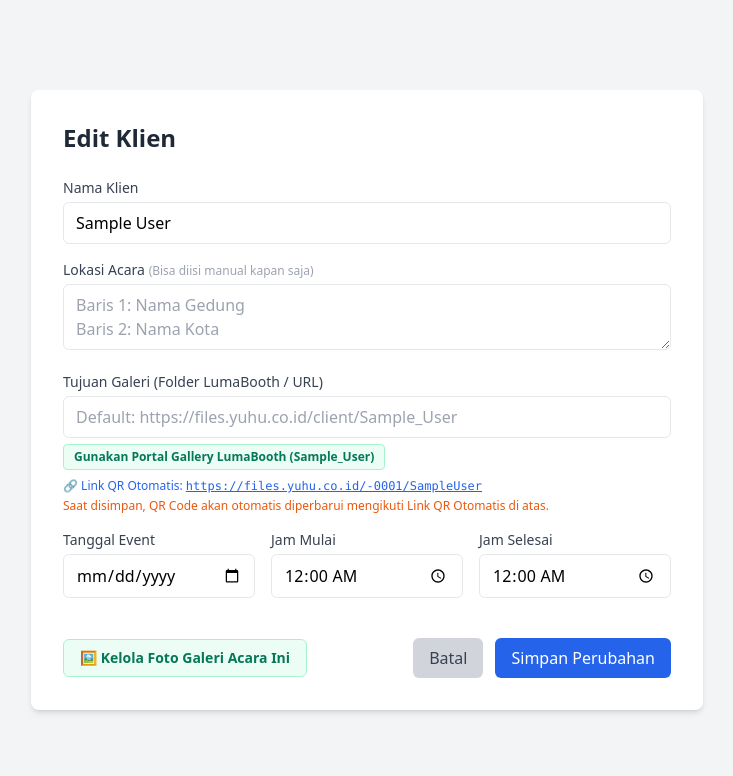
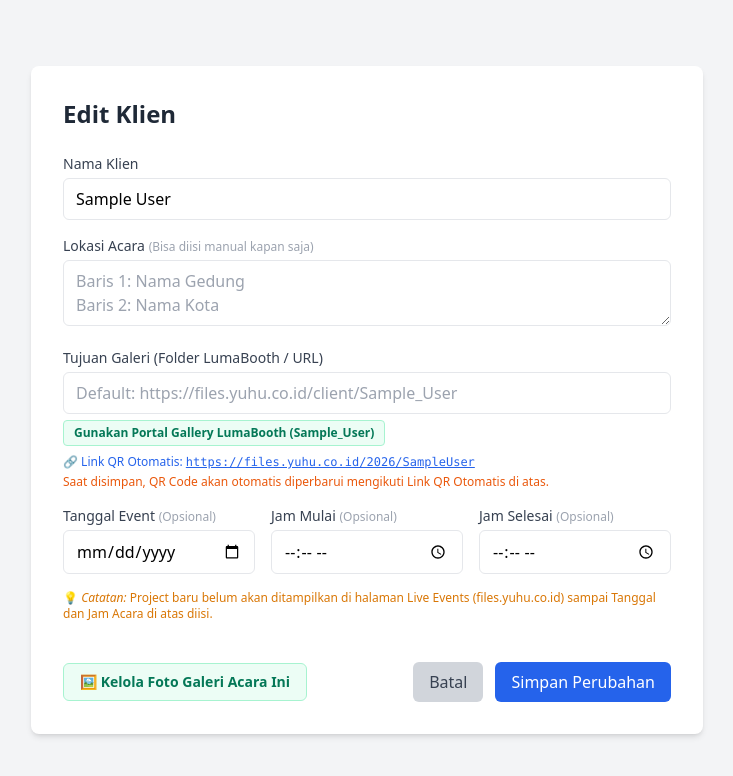
Before and after one commit to ochinliong/qr-photobooth, a PHP site: page /admin/edit.php?id=1 in a window 1280 px wide. Shown: the top 776 px of the page, without its empty margins (273-1006 px from the left). Run offline with PHP 8.4, Linux system fonts and the light colour scheme; the visitor is signed in with stand-in values (Sample User, id 1); some libraries are stand-ins or nearby versions.

Commit message:
Set default LumaBooth project schedule to NULL so they do not show in public Live Events

```diff
--- a/admin/edit.php
+++ b/admin/edit.php
@@ -37,12 +37,12 @@
     if (empty($link_galeri)) {
         $link_galeri = $default_gallery_link;
     }
-    $tanggal_event = $_POST['tanggal_event'];
-    $jam_mulai = $_POST['jam_mulai'];
-    $jam_selesai = $_POST['jam_selesai'];
+    $tanggal_event = !empty($_POST['tanggal_event']) ? $_POST['tanggal_event'] : null;
+    $jam_mulai = !empty($_POST['jam_mulai']) ? $_POST['jam_mulai'] : null;
+    $jam_selesai = !empty($_POST['jam_selesai']) ? $_POST['jam_selesai'] : null;
 
     // Buat Direct Link Otomatis sesuai Tahun & Nama Klien (tanpa spasi)
-    $tahun_event = date('Y', strtotime($tanggal_event));
+    $tahun_event = $tanggal_event ? date('Y', strtotime($tanggal_event)) : date('Y');
     $nama_clean = preg_replace('/\s+/', '', $nama_client);
     $custom_direct_link = rtrim($base_url, '/') . '/' . $tahun_event . '/' . $nama_clean;
 
@@ -71,7 +71,9 @@
     exit;
 }
 
-$init_year = date('Y', strtotime($client['tanggal_event']));
+$init_year = (!empty($client['tanggal_event']) && $client['tanggal_event'] !== '0000-00-00')
+    ? date('Y', strtotime($client['tanggal_event']))
+    : date('Y');
 $init_clean_name = preg_replace('/\s+/', '', $client['nama_client']);
 $init_direct_link = rtrim($base_url, '/') . '/' . $init_year . '/' . $init_clean_name;
 ?>
@@ -110,18 +112,21 @@
             </div>
             <div class="grid grid-cols-1 md:grid-cols-3 gap-4">
                 <div>
-                    <label class="block text-sm font-medium text-gray-700">Tanggal Event</label>
-                    <input type="date" name="tanggal_event" id="input_tanggal" value="<?= $client['tanggal_event'] ?>" required class="mt-1 w-full px-3 py-2 border rounded-md focus:border-blue-500 focus:outline-none" onchange="updatePreviewLink()">
+                    <label class="block text-sm font-medium text-gray-700">Tanggal Event <span class="text-xs text-gray-400 font-normal">(Opsional)</span></label>
+                    <input type="date" name="tanggal_event" id="input_tanggal" value="<?= htmlspecialchars($client['tanggal_event'] ?? '') ?>" class="mt-1 w-full px-3 py-2 border rounded-md focus:border-blue-500 focus:outline-none" onchange="updatePreviewLink()">
                 </div>
                 <div>
-                    <label class="block text-sm font-medium text-gray-700">Jam Mulai</label>
-                    <input type="time" name="jam_mulai" value="<?= $client['jam_mulai'] ?>" required class="mt-1 w-full px-3 py-2 border rounded-md focus:border-blue-500 focus:outline-none">
+                    <label class="block text-sm font-medium text-gray-700">Jam Mulai <span class="text-xs text-gray-400 font-normal">(Opsional)</span></label>
+                    <input type="time" name="jam_mulai" value="<?= htmlspecialchars($client['jam_mulai'] ?? '') ?>" class="mt-1 w-full px-3 py-2 border rounded-md focus:border-blue-500 focus:outline-none">
                 </div>
                 <div>
-                    <label class="block text-sm font-medium text-gray-700">Jam Selesai</label>
-                    <input type="time" name="jam_selesai" value="<?= $client['jam_selesai'] ?>" required class="mt-1 w-full px-3 py-2 border rounded-md focus:border-blue-500 focus:outline-none">
+                    <label class="block text-sm font-medium text-gray-700">Jam Selesai <span class="text-xs text-gray-400 font-normal">(Opsional)</span></label>
+                    <input type="time" name="jam_selesai" value="<?= htmlspecialchars($client['jam_selesai'] ?? '') ?>" class="mt-1 w-full px-3 py-2 border rounded-md focus:border-blue-500 focus:outline-none">
                 </div>
             </div>
+            <p class="text-xs text-amber-600 font-medium mt-1">
+                💡 <em>Catatan:</em> Project baru belum akan ditampilkan di halaman Live Events (files.yuhu.co.id) sampai Tanggal dan Jam Acara di atas diisi.
+            </p>
             <div class="flex flex-wrap items-center justify-between gap-3 pt-6">
                 <a href="gallery.php?id=<?= $client['id'] ?>" class="bg-emerald-50 text-emerald-700 border border-emerald-200 px-4 py-2 rounded-md hover:bg-emerald-100 font-semibold text-sm">
                     🖼️ Kelola Foto Galeri Acara Ini
--- a/admin/gallery.php
+++ b/admin/gallery.php
@@ -567,7 +567,7 @@
                             <a href="gallery.php?id=<?= $ev['id'] ?>" class="block p-3 rounded-xl transition <?= $is_active ? 'bg-blue-600 text-white shadow-sm' : 'hover:bg-slate-50 text-slate-800' ?>">
                                 <div class="font-bold text-sm truncate"><?= htmlspecialchars($ev['nama_client']) ?></div>
                                 <div class="flex items-center justify-between mt-1.5 text-xs <?= $is_active ? 'text-blue-100' : 'text-slate-500' ?>">
-                                    <span><?= htmlspecialchars($ev['tanggal_event']) ?></span>
+                                    <span><?= !empty($ev['tanggal_event']) ? htmlspecialchars($ev['tanggal_event']) : 'Belum Dijadwalkan' ?></span>
                                     <span class="font-bold px-2 py-0.5 rounded-full text-[11px] <?= $is_active ? 'bg-blue-700 text-white' : ($ev['media_count'] > 0 ? 'bg-emerald-100 text-emerald-700' : 'bg-slate-100 text-slate-500') ?>">
                                         📷 <?= $ev['media_count'] ?> File
                                     </span>
@@ -611,7 +611,7 @@
                                     </span>
                                 </div>
                                 <p class="text-xs text-slate-500 mt-1">
-                                    📅 <?= htmlspecialchars($selected_event['tanggal_event']) ?> (<?= substr($selected_event['jam_mulai'], 0, 5) ?> - <?= substr($selected_event['jam_selesai'], 0, 5) ?>)
+                                    📅 <?= !empty($selected_event['tanggal_event']) ? (htmlspecialchars($selected_event['tanggal_event']) . ' (' . substr($selected_event['jam_mulai'] ?? '', 0, 5) . ' - ' . substr($selected_event['jam_selesai'] ?? '', 0, 5) . ')') : 'Jadwal belum ditentukan' ?>
                                     • 📍 <?= htmlspecialchars($selected_event['lokasi'] === '-' ? 'Lokasi belum diisi' : $selected_event['lokasi']) ?>
                                 </p>
                             </div>
--- a/lumabooth_sync.php
+++ b/lumabooth_sync.php
@@ -67,6 +67,16 @@
     }
 }
 
+// Migrasi satu kali: pastikan tanggal_event dan jam_mulai/selesai mengizinkan NULL
+// sehingga project baru otomatis dari LumaBooth belum memiliki jadwal default (tidak terlihat di Live Events tamu)
+if (!file_exists(__DIR__ . '/.db_schema_v2_migrated')) {
+    try {
+        $pdo->exec("ALTER TABLE clients MODIFY tanggal_event DATE NULL DEFAULT NULL, MODIFY jam_mulai TIME NULL DEFAULT NULL, MODIFY jam_selesai TIME NULL DEFAULT NULL");
+        $pdo->exec("UPDATE clients SET tanggal_event = NULL, jam_mulai = NULL, jam_selesai = NULL WHERE (lokasi = '-' OR lokasi = '' OR slug LIKE 'lb-%') AND jam_mulai = '00:00:00' AND jam_selesai = '23:59:00'");
+        @file_put_contents(__DIR__ . '/.db_schema_v2_migrated', date('Y-m-d H:i:s'));
+    } catch (Exception $e) {}
+}
+
 if (!function_exists('ensureLumaboothEventInDb')) {
     function ensureLumaboothEventInDb($pdo, $base_url, $folder_name, $is_active_upload = false, $preloaded_clients = null) {
         $folder_name = trim(str_replace(['..', '/', '\\', "\0"], '', (string)$folder_name));
@@ -96,7 +106,7 @@
         // Jika saat upload foto ke-2 dst folder ini sudah tercatat di DB (.db_registered.lock ada),
         // langsung lewati query DB & lewati lock agar 4+ komputer bisa upload paralel tanpa hambatan!
         if ($is_active_upload && file_exists($registered_marker) && !file_exists($deleted_marker) && (!isset($_REQUEST['action']) || $_REQUEST['action'] !== 'register_event')) {
-            return ['nama_client' => str_replace('_', ' ', $folder_name), 'tanggal_event' => date('Y-m-d')];
+            return ['nama_client' => str_replace('_', ' ', $folder_name), 'tanggal_event' => null];
         }
 
         $req_clean = strtolower(preg_replace('/[^a-zA-Z0-9]/', '', $folder_name));
@@ -112,7 +122,7 @@
             // Cek ulang di dalam lock apakah request dari komputer lain baru saja mendaftarkannya
             if ($is_active_upload && file_exists($registered_marker) && !file_exists($deleted_marker) && (!isset($_REQUEST['action']) || $_REQUEST['action'] !== 'register_event')) {
                 if ($lock_fp) { @flock($lock_fp, LOCK_UN); @fclose($lock_fp); }
-                return ['nama_client' => str_replace('_', ' ', $folder_name), 'tanggal_event' => date('Y-m-d')];
+                return ['nama_client' => str_replace('_', ' ', $folder_name), 'tanggal_event' => null];
             }
 
             if (is_array($preloaded_clients)) {
@@ -158,9 +168,11 @@
             if ($slug_base === '') $slug_base = 'event';
             $slug = 'lb-' . $slug_base;
 
-            $tanggal_event = date('Y-m-d');
-            $jam_mulai = '00:00:00';
-            $jam_selesai = '23:59:00';
+            // Project baru dari LumaBooth belum memiliki tanggal & jam acara secara default
+            // agar TIDAK terlihat oleh tamu umum di halaman Live Events (files.yuhu.co.id)
+            $tanggal_event = null;
+            $jam_mulai = null;
+            $jam_selesai = null;
             $lokasi_default = '-';
 
             $qr_folder_path = __DIR__ . '/uploads/qrcodes';
@@ -191,7 +203,7 @@
 
             // Download QR Code hanya jika file QR belum ada
             if (!file_exists($qr_filepath) && function_exists('curl_init')) {
-                $tahun_event = date('Y', strtotime($tanggal_event));
+                $tahun_event = !empty($tanggal_event) ? date('Y', strtotime($tanggal_event)) : date('Y');
                 $nama_clean = preg_replace('/\s+/', '', $readable_name);
                 $custom_direct_link = rtrim($base_url, '/') . '/' . $tahun_event . '/' . $nama_clean;
                 $qr_api = 'https://api.qrserver.com/v1/create-qr-code/?size=300x300&data=' . urlencode($custom_direct_link);
@@ -258,7 +270,8 @@
         foreach ($unregistered_dirs as $d) {
             $res = ensureLumaboothEventInDb($pdo, $base_url, $d, false, $preloaded);
             if ($res) {
-                $synced_list[] = $res['nama_client'] . ' -> ' . rtrim($base_url, '/') . '/' . date('Y', strtotime($res['tanggal_event'])) . '/' . preg_replace('/\s+/', '', $res['nama_client']);
+                $yr_res = (!empty($res['tanggal_event'])) ? date('Y', strtotime($res['tanggal_event'])) : date('Y');
+                $synced_list[] = $res['nama_client'] . ' -> ' . rtrim($base_url, '/') . '/' . $yr_res . '/' . preg_replace('/\s+/', '', $res['nama_client']);
                 $preloaded = null; // refresh jika ada insert baru
             }
         }
--- a/redirect.php
+++ b/redirect.php
@@ -85,8 +85,8 @@
 }
 
 if (!empty($year) && !empty($search_slug)) {
-    // 1. Cari di database yang tahunnya cocok
-    $stmt = $pdo->prepare("SELECT * FROM clients WHERE YEAR(tanggal_event) = ? ORDER BY id DESC");
+    // 1. Cari di database yang tahunnya cocok atau tanggal_event masih kosong (project baru LumaBooth)
+    $stmt = $pdo->prepare("SELECT * FROM clients WHERE (YEAR(tanggal_event) = ? OR tanggal_event IS NULL OR tanggal_event = '0000-00-00') ORDER BY id DESC");
     $stmt->execute([$year]);
     $clients = $stmt->fetchAll(PDO::FETCH_ASSOC);
 
```
Also changed, not shown: admin/index.php (+20 -8 lines), api/lumabooth.php (+13 -8 lines), database.sql (+4 -4 lines), index.php (+16 -0 lines).
